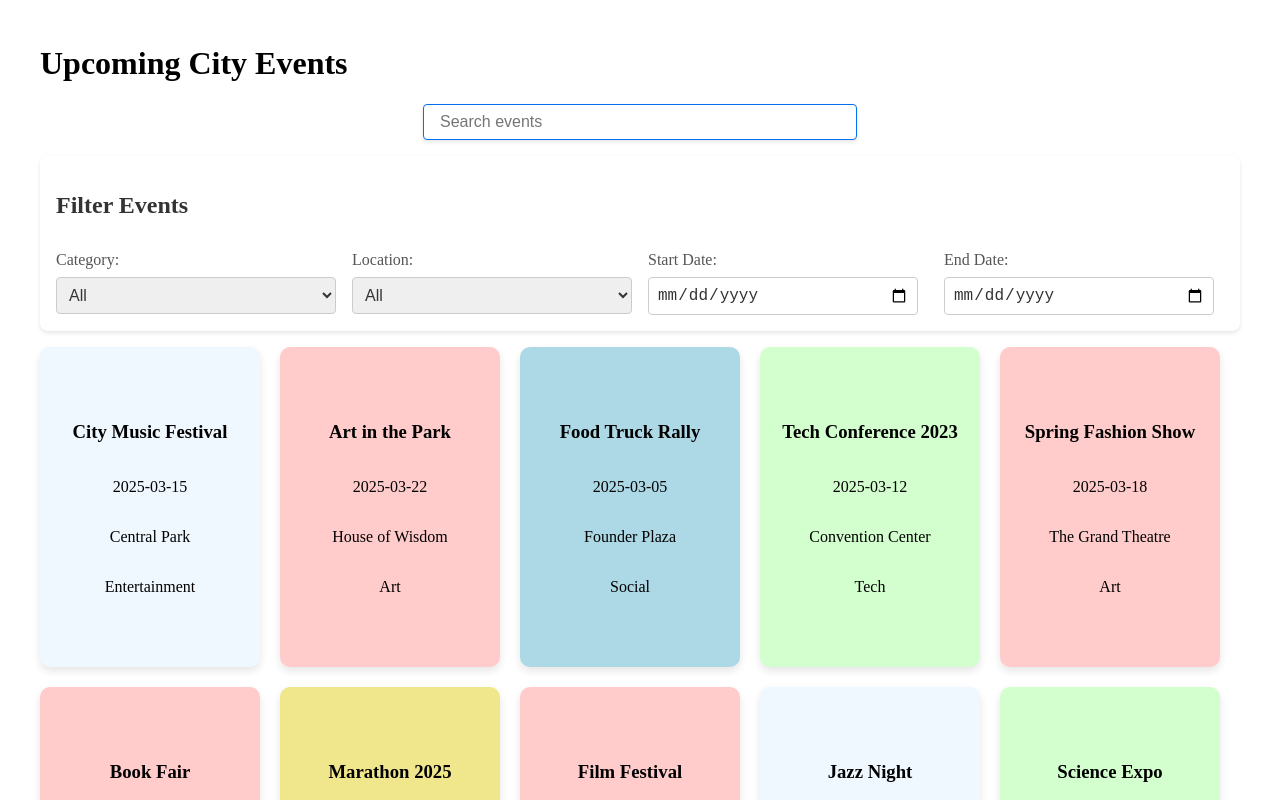
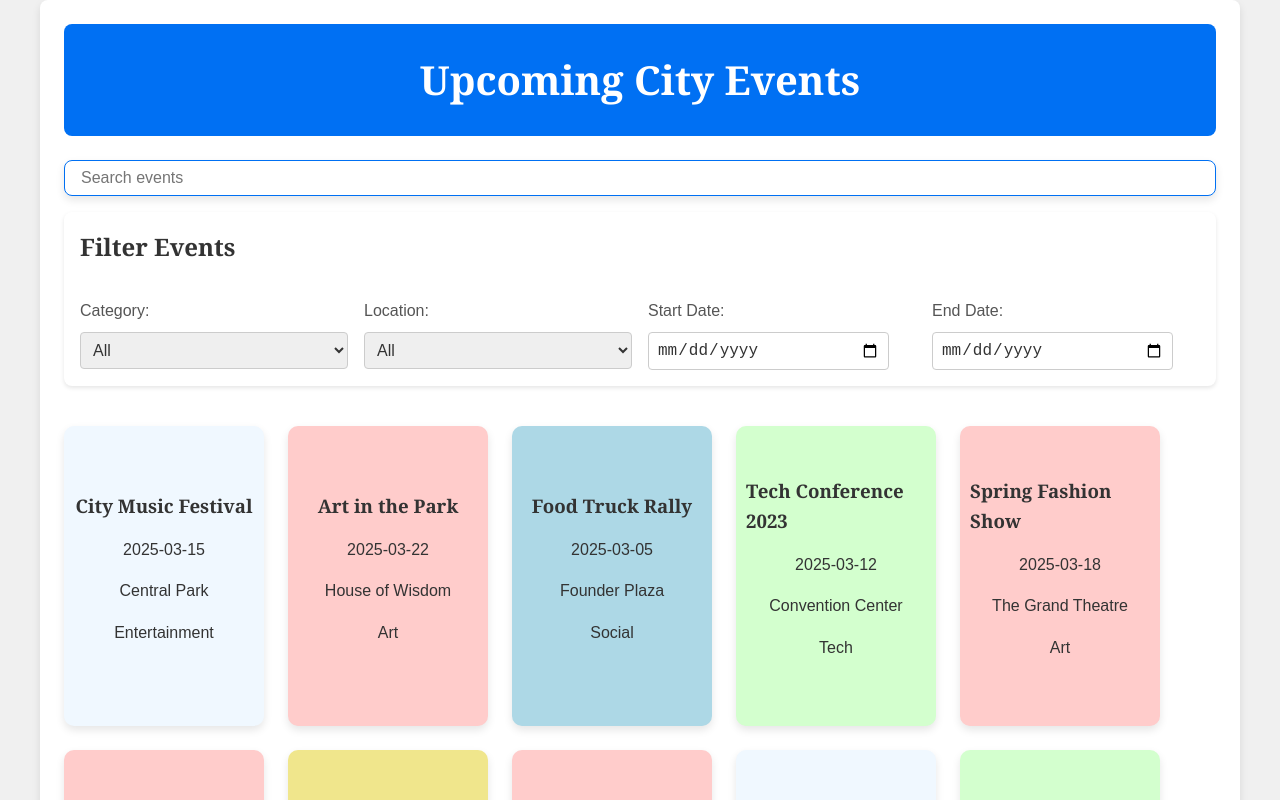
Before and after one commit to juanc-bustamante/events-interview-demo, a Next.js app: page / in a window 1280 px wide. Shown: the top 800 px of the page. Built offline with nearby package versions, Linux system fonts and the light colour scheme.

Commit message:
Update components styles

```diff
--- a/src/components/EventSearch/EventSearch.styled.tsx
+++ b/src/components/EventSearch/EventSearch.styled.tsx
@@ -1,42 +1,40 @@
-import styled from "styled-components";
+import styled from 'styled-components';
 
 export const SearchContainer = styled.div`
   display: flex;
   align-items: center;
-  justify-content: center;
-  margin-bottom: 1rem;
+  width: 100%;
 `;
 
 export const SearchInput = styled.input`
-  width: 100%;
-  max-width: 400px;
-  padding: 0.5rem 1rem;
-  border: 1px solid #ccc;
-  border-radius: 4px;
+  flex: 1;
+  padding: ${({ theme }) => theme.spacing.small} ${({ theme }) => theme.spacing.medium};
+  border: 1px solid ${({ theme }) => theme.colors.lightGray};
+  border-radius: ${({ theme }) => theme.borderRadius};
   font-size: 1rem;
-  color: #333;
-  box-shadow: 0 2px 4px rgba(0, 0, 0, 0.1);
+  color: ${({ theme }) => theme.colors.darkGray};
+  box-shadow: ${({ theme }) => theme.boxShadow};
   transition: border-color 0.3s;
 
   &:focus {
-    border-color: #0070f3;
+    border-color: ${({ theme }) => theme.colors.primary};
     outline: none;
   }
 `;
 
 export const SearchButton = styled.button`
-  padding: 0.5rem 1rem;
-  margin-left: 0.5rem;
+  padding: ${({ theme }) => theme.spacing.small} ${({ theme }) => theme.spacing.medium};
+  margin-left: ${({ theme }) => theme.spacing.small};
   border: none;
-  border-radius: 4px;
-  background-color: #0070f3;
-  color: #fff;
+  border-radius: ${({ theme }) => theme.borderRadius};
+  background-color: ${({ theme }) => theme.colors.primary};
+  color: ${({ theme }) => theme.colors.white};
   font-size: 1rem;
   cursor: pointer;
-  box-shadow: 0 2px 4px rgba(0, 0, 0, 0.1);
+  box-shadow: ${({ theme }) => theme.boxShadow};
   transition: background-color 0.3s;
 
   &:hover {
-    background-color: #005bb5;
+    background-color: ${({ theme }) => theme.colors.secondary};
   }
 `;
--- a/src/components/Home/Home.styled.tsx
+++ b/src/components/Home/Home.styled.tsx
@@ -1,14 +1,45 @@
-import styled from "styled-components";
-
-export const EventsList = styled.div`
-  display: flex;
-  width: 100%;
-  flex-wrap: wrap;
-  gap: 20px;
-`;
+import styled from 'styled-components';
 
 export const Container = styled.div`
   max-width: 1200px;
   margin: 0 auto;
-  padding: 1rem;
+  padding: ${({ theme }) => theme.spacing.large};
+  background-color: ${({ theme }) => theme.colors.white};
+  border-radius: ${({ theme }) => theme.borderRadius};
+  box-shadow: ${({ theme }) => theme.boxShadow};
 `;
+
+export const Banner = styled.div`
+  background-color: ${({ theme }) => theme.colors.primary};
+  color: ${({ theme }) => theme.colors.white};
+  padding: ${({ theme }) => theme.spacing.large};
+  border-radius: ${({ theme }) => theme.borderRadius};
+  text-align: center;
+  margin-bottom: ${({ theme }) => theme.spacing.large};
+`;
+
+export const BannerTitle = styled.h1`
+  font-size: 2.5rem;
+  margin: 0;
+`;
+
+export const FiltersContainer = styled.div`
+  display: flex;
+  flex-direction: column;
+  gap: ${({ theme }) => theme.spacing.medium};
+  margin-bottom: ${({ theme }) => theme.spacing.large};
+`;
+
+export const EventFilterContainer = styled.div`
+  flex: 1;
+`;
+
+export const EventSearchContainer = styled.div`
+  flex: 1;
+`;
+
+export const EventsList = styled.div`
+  display: flex;
+  flex-wrap: wrap;
+  gap: ${({ theme }) => theme.spacing.large};
+`;
--- a/src/pages/_app.tsx
+++ b/src/pages/_app.tsx
@@ -1,7 +1,15 @@
+import GlobalStyles from '@/styles/GlobalStyles';
+import theme from '@/styles/theme';
 import type { AppProps } from 'next/app';
+import { ThemeProvider } from 'styled-components';
 
 function MyApp({ Component, pageProps }: AppProps) {
-  return <Component {...pageProps} />;
+  return (
+    <ThemeProvider theme={theme}>
+      <GlobalStyles />
+      <Component {...pageProps} />
+    </ThemeProvider>
+);
 }
 
 export default MyApp;
--- a/src/pages/index.tsx
+++ b/src/pages/index.tsx
@@ -1,11 +1,11 @@
 import { useEffect, useState } from 'react';
+import { useRouter } from 'next/router';
 import EventCard from '../components/EventCard/EventCard';
 import EventFilter from '../components/EventFilter/EventFilter';
 import EventSearch from '../components/EventSearch/EventSearch';
 import { FilterOptions } from '../types';
-import { useRouter } from 'next/router';
 import useFetchEvents from '../hooks/useFetchEvents';
-import { Container, EventsList } from '../components/Home/Home.styled';
+import { Container, Banner, BannerTitle, FiltersContainer, EventFilterContainer, EventSearchContainer, EventsList } from '../components/Home/Home.styled';
 
 const Home = () => {
   const [searchTerm, setSearchTerm] = useState<string>('');
@@ -52,9 +52,17 @@ const Home = () => {
 
   return (
       <Container>
-      <h1>Upcoming City Events</h1>
+        <Banner>
+          <BannerTitle>Upcoming City Events</BannerTitle>
+        </Banner>
+        <FiltersContainer>
+          <EventSearchContainer>
             <EventSearch searchTerm={searchTerm} onSearch={handleSearchChange} />
-      <EventFilter onFilterChange={handleFilterChange} categories={categories} locations={locations} filters={filters}/>
+          </EventSearchContainer>
+          <EventFilterContainer>
+            <EventFilter onFilterChange={handleFilterChange} categories={categories} locations={locations} filters={filters} />
+          </EventFilterContainer>
+        </FiltersContainer>
         <EventsList>
           {events?.map(event => (
             <EventCard key={event.id} {...event} onClick={() => onEventClick(event.id)} />
--- /dev/null
+++ b/src/styles/GlobalStyles.ts
@@ -0,0 +1,38 @@
+import { createGlobalStyle } from 'styled-components';
+
+const GlobalStyles = createGlobalStyle`
+  * {
+    box-sizing: border-box;
+    margin: 0;
+    padding: 0;
+  }
+
+  body {
+    font-family: ${({ theme }) => theme.fonts.main};
+    background-color: ${({ theme }) => theme.colors.background};
+    color: ${({ theme }) => theme.colors.darkGray};
+    line-height: 1.6;
+    padding: 0;
+    margin: 0;
+  }
+
+  h1, h2, h3, h4, h5, h6 {
+    font-family: ${({ theme }) => theme.fonts.heading};
+    margin-bottom: ${({ theme }) => theme.spacing.medium};
+  }
+
+  p {
+    margin-bottom: ${({ theme }) => theme.spacing.medium};
+  }
+
+  a {
+    color: ${({ theme }) => theme.colors.primary};
+    text-decoration: none;
+  }
+
+  a:hover {
+    text-decoration: underline;
+  }
+`;
+
+export default GlobalStyles;
--- /dev/null
+++ b/src/styles/theme.ts
@@ -0,0 +1,26 @@
+import { DefaultTheme } from 'styled-components';
+
+const theme: DefaultTheme = {
+  colors: {
+    primary: '#0070f3',
+    secondary: '#1c1c1e',
+    background: '#f0f0f0',
+    white: '#ffffff',
+    gray: '#666666',
+    lightGray: '#e0e0e0',
+    darkGray: '#333333',
+  },
+  fonts: {
+    main: 'Arial, sans-serif',
+    heading: 'Georgia, serif',
+  },
+  spacing: {
+    small: '8px',
+    medium: '16px',
+    large: '24px',
+  },
+  borderRadius: '8px',
+  boxShadow: '0 4px 8px rgba(0, 0, 0, 0.1)',
+};
+
+export default theme;
```
Also changed, not shown: src/components/EventDetail/EventDetail.styled.tsx (+19 -19 lines). Lines whose indentation alone changed are shown as unchanged.
